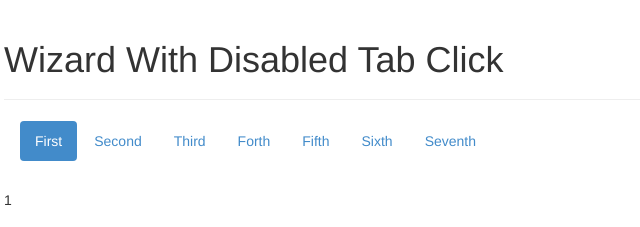
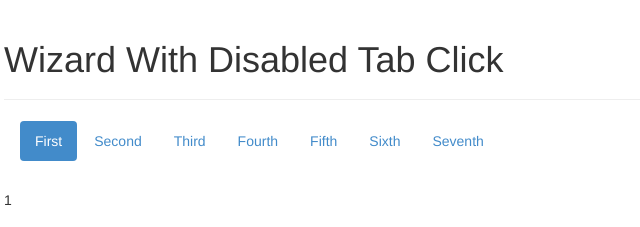
Before and after one commit to VinceG/twitter-bootstrap-wizard, a website: page examples/basic-disabletabclick.html in a window 1280 px wide. Shown: the top 227 px of the page, 66-706 px from the left. Drawn offline with nearby package versions, Linux system fonts and the light colour scheme.

Commit message:
Update basic-disabletabclick.html

```diff
--- a/examples/basic-disabletabclick.html
+++ b/examples/basic-disabletabclick.html
@@ -22,7 +22,7 @@
 					  	<li><a href="#tab1" data-toggle="tab">First</a></li>
 						<li><a href="#tab2" data-toggle="tab">Second</a></li>
 						<li><a href="#tab3" data-toggle="tab">Third</a></li>
-						<li><a href="#tab4" data-toggle="tab">Forth</a></li>
+						<li><a href="#tab4" data-toggle="tab">Fourth</a></li>
 						<li><a href="#tab5" data-toggle="tab">Fifth</a></li>
 						<li><a href="#tab6" data-toggle="tab">Sixth</a></li>
 						<li><a href="#tab7" data-toggle="tab">Seventh</a></li>
```
